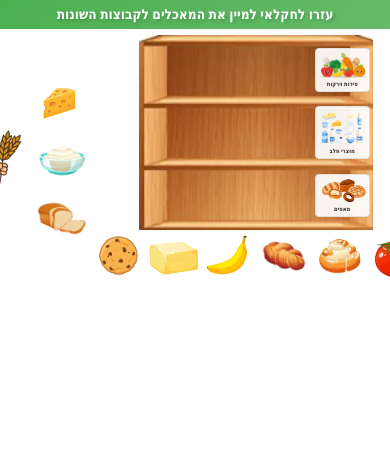
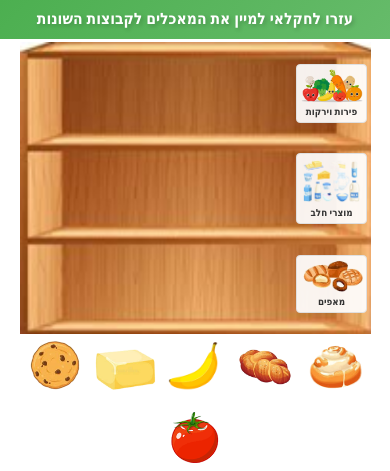
Before and after one commit to DavidShermann/food-sorting-game, a plain HTML site: page index.html in a window 390 px wide. Shown: the top 471 px of the page. Drawn offline with nearby package versions, Linux system fonts and the light colour scheme.

Commit message:
Mobile & tablet responsive layout + UI updates
- Green header with new Hebrew title
- Page title: מיון מאכלים לקטגוריות
- Responsive media queries for tablet portrait, mobile portrait,
  small phone, and landscape mobile
- Touch-optimized with touch-action, tap-highlight disabled
- Vertical stacking layout on narrow screens
- Items, shelf, and categories resize with viewport
- Farmer positioned separately from item columns

Co-Authored-By: Claude Opus 4.6 (1M context) <noreply@anthropic.com>

```diff
--- a/css/style.css
+++ b/css/style.css
@@ -8,6 +8,7 @@ html, body {
   width: 100%;
   height: 100%;
   overflow: hidden;
+  -webkit-tap-highlight-color: transparent;
 }
 
 body {
@@ -340,3 +341,248 @@ body {
   100% { transform: translateY(60vmin) rotate(720deg); opacity: 0; }
 }
 @keyframes popIn { 0% { transform: scale(0); } 70% { transform: scale(1.2); } 100% { transform: scale(1); } }
+
+/* ==========================================================
+   TABLET PORTRAIT (width < 1024px)
+   Shelf + categories stay, side items move under shelf
+   ========================================================== */
+@media (max-width: 1024px) and (orientation: portrait) {
+  html, body {
+    overflow-y: auto;
+    overflow-x: hidden;
+  }
+
+  #game-container {
+    height: auto;
+    min-height: 100vh;
+    min-height: 100dvh;
+    overflow: visible;
+  }
+
+  #game-area {
+    flex-wrap: wrap;
+    padding: 1.5vmin 1vmin 0;
+    gap: 1vmin;
+  }
+
+  /* Hide the farmer on small portrait screens — too crowded */
+  .decor-item {
+    width: 20vmin;
+    height: 20vmin;
+    order: -1;
+  }
+
+  .items-column {
+    flex-direction: row;
+    flex-wrap: wrap;
+    justify-content: center;
+    min-width: unset;
+    order: 3;
+    gap: 1vmin;
+  }
+
+  #shelf-and-bottom {
+    order: 1;
+  }
+
+  #shelf-image {
+    width: min(75vw, 55vh);
+  }
+
+  .drag-item {
+    width: 12vmin;
+    height: 12vmin;
+  }
+
+  .category-card {
+    width: 13vmin;
+  }
+
+  .category-card .category-preview {
+    width: 11vmin;
+  }
+
+  .category-card .category-label {
+    font-size: min(1.3vmin, 0.75rem);
+  }
+
+  #items-bottom {
+    flex-wrap: wrap;
+    gap: 1.5vmin;
+  }
+}
+
+/* ==========================================================
+   MOBILE PORTRAIT (width < 768px)
+   Everything stacks vertically — shelf on top, items below
+   ========================================================== */
+@media (max-width: 768px) and (orientation: portrait) {
+  #game-area {
+    flex-direction: column;
+    align-items: center;
+    gap: 1vw;
+    padding: 1vw;
+  }
+
+  /* Farmer below items */
+  .decor-item {
+    width: 20vw;
+    height: 20vw;
+    order: 10;
+  }
+
+  /* Side columns become horizontal rows */
+  .items-column {
+    flex-direction: row;
+    flex-wrap: wrap;
+    justify-content: center;
+    min-width: unset;
+    order: 5;
+    gap: 2vw;
+  }
+
+  #shelf-and-bottom {
+    order: 1;
+    width: 100%;
+    align-items: center;
+  }
+
+  /* Shelf fills most of the width */
+  #shelf-image {
+    width: 85vw;
+  }
+
+  .drag-item {
+    width: 13vw;
+    height: 13vw;
+  }
+
+  .category-card {
+    width: 18vw;
+  }
+
+  .category-card .category-preview {
+    width: 16vw;
+  }
+
+  .category-card .category-label {
+    font-size: min(2.5vw, 0.8rem);
+  }
+
+  .shelf-items-area .sorted-item {
+    width: 10vw;
+    height: 10vw;
+  }
+
+  #items-bottom {
+    flex-wrap: wrap;
+    gap: 2vw;
+  }
+
+  #game-title {
+    font-size: min(4vw, 1.3rem);
+  }
+
+  #game-header {
+    padding: 2vw 3vw;
+  }
+
+  #game-complete-card {
+    padding: 5vw 6vw;
+  }
+
+  #success-title {
+    font-size: min(10vw, 3rem);
+  }
+
+  #play-again-btn {
+    padding: 2vw 6vw;
+    font-size: min(3.5vw, 1.1rem);
+  }
+}
+
+/* ==========================================================
+   SMALL PHONE (width < 480px)
+   ========================================================== */
+@media (max-width: 480px) {
+  .decor-item {
+    width: 22vw;
+    height: 22vw;
+  }
+
+  .drag-item {
+    width: 16vw;
+    height: 16vw;
+  }
+
+  #shelf-image {
+    width: 90vw;
+  }
+
+  .category-card {
+    width: 18vw;
+  }
+
+  .category-card .category-preview {
+    width: 16vw;
+  }
+
+  .category-card .category-label {
+    font-size: 2.5vw;
+  }
+}
+
+/* ==========================================================
+   LANDSCAPE MOBILE/TABLET
+   Keep horizontal layout but shrink everything
+   ========================================================== */
+@media (max-height: 500px) and (orientation: landscape) {
+  #game-header {
+    padding: 0.5vmin 2vmin;
+  }
+
+  #game-title {
+    font-size: min(2.5vmin, 1rem);
+  }
+
+  #game-area {
+    padding: 0.5vmin 1vmin 0;
+    gap: 0.8vmin;
+  }
+
+  .drag-item {
+    width: 10vmin;
+    height: 10vmin;
+  }
+
+  .decor-item {
+    width: 22vmin;
+    height: 22vmin;
+  }
+
+  #shelf-image {
+    width: min(50vmin, 55vh);
+  }
+
+  .category-card {
+    width: 11vmin;
+  }
+
+  .category-card .category-preview {
+    width: 9vmin;
+  }
+
+  .category-card .category-label {
+    font-size: 1.2vmin;
+  }
+
+  #items-bottom {
+    gap: 0.8vmin;
+    padding: 0.2vmin 0 0.3vmin;
+  }
+
+  .shelf-items-area .sorted-item {
+    width: 6vmin;
+    height: 6vmin;
+  }
+}
--- a/index.html
+++ b/index.html
@@ -2,7 +2,7 @@
 <html lang="he" dir="rtl">
 <head>
   <meta charset="UTF-8">
-  <meta name="viewport" content="width=device-width, initial-scale=1.0">
+  <meta name="viewport" content="width=device-width, initial-scale=1.0, maximum-scale=1.0, user-scalable=no">
   <title>מיון מאכלים לקטגוריות</title>
   <link rel="preconnect" href="https://fonts.googleapis.com">
   <link rel="preconnect" href="https://fonts.gstatic.com" crossorigin>
```
